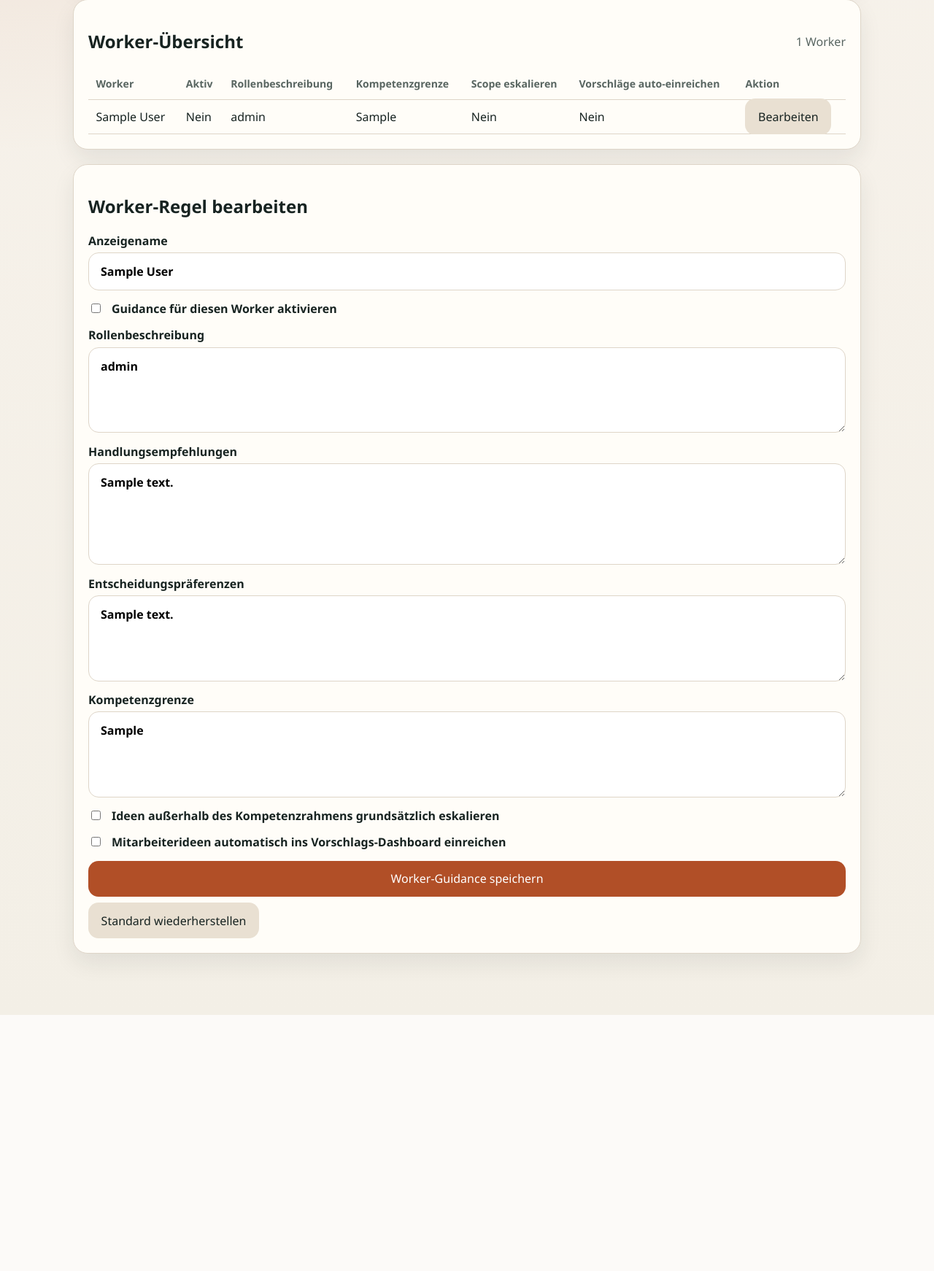
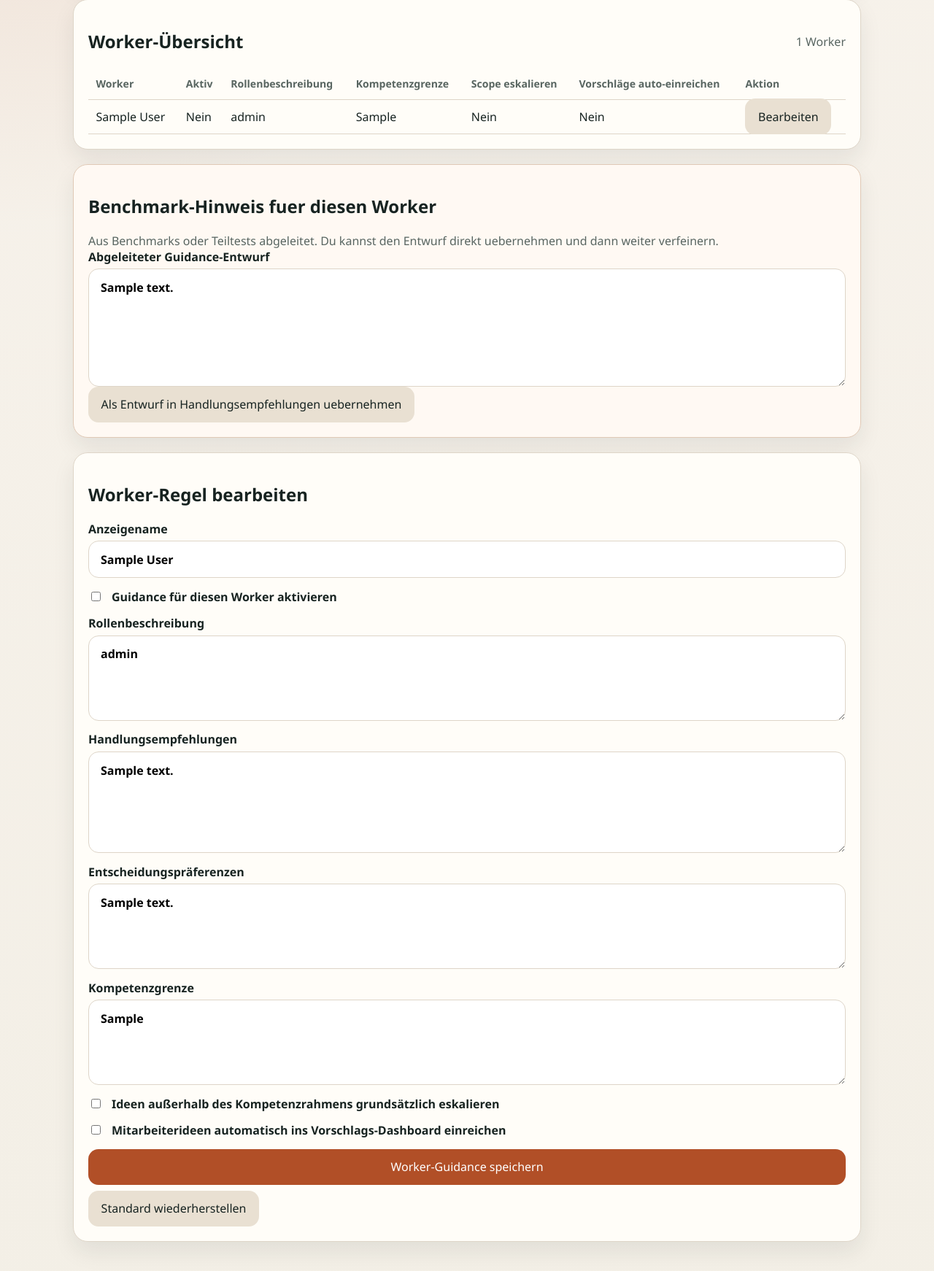
Before and after one commit to Feberdin/local-multi-agent-company, a FastAPI app: template services/web_ui/templates/worker_guidance.html in a window 1280 px wide. Shown: the part 463-2205 px from the top of the page at 73% size. Before the commit the page ends 1854 px from the top, so only its background shows below. Run offline with FastAPI, Linux system fonts and the light colour scheme; the template is opened without the code that fills it: most values are stand-ins (such as "Sample title", 1, 10 or a date in 2020); parts of the project's set-up code (start-up, migrations or seed data) failed here and were passed over; some libraries are stand-ins or nearby versions.

```diff
--- a/services/web_ui/app.py
+++ b/services/web_ui/app.py
@@ -20,6 +20,7 @@ from importlib import metadata
 from pathlib import Path
 from statistics import mean, median
 from typing import Any
+from urllib.parse import quote
 from zoneinfo import ZoneInfo, ZoneInfoNotFoundError
 
 import httpx
@@ -1725,6 +1726,118 @@ def _benchmark_recommendations(summary: dict[str, Any]) -> list[str]:
     return recommendations
 
 
+def _benchmark_guidance_lines(
+    summary: dict[str, Any],
+    probe_result: dict[str, Any] | None,
+) -> list[str]:
+    """
+    Turn benchmark signals into concrete worker-guidance language an operator can keep or edit.
+
+    Example:
+      top_error = "No access to necessary tools"
+      worker_name = "coding"
+      => guidance should explicitly forbid that generic blocker when file context is already available.
+    """
+
+    worker_name = str(summary.get("worker_name") or "")
+    top_error = str(summary.get("top_error") or "")
+    waiting_reason = str(summary.get("top_waiting_reason") or "")
+    active_count = int(summary.get("active_count") or 0)
+    failed_count = int(summary.get("failed_count") or 0)
+    warning_total = int(summary.get("warning_total") or 0)
+    average_duration = summary.get("average_duration_seconds")
+    probe_error = str((probe_result or {}).get("error_message") or "")
+    probe_failed = str((probe_result or {}).get("status") or "") == "failed"
+    combined_error_text = " ".join(
+        item for item in [top_error, probe_error] if item and item not in {"kein dominanter Fehler"}
+    ).lower()
+
+    lines: list[str] = []
+    if worker_name == "architecture" and (
+        probe_failed
+        or "keine nutzbare modellantwort" in combined_error_text
+        or "leer" in combined_error_text
+        or "summary" in combined_error_text
+    ):
+        lines.append(
+            "Pflichtfelder wie `summary`, `components`, `implementation_plan`, "
+            "`logging_strategy` und `test_strategy` duerfen nie leer bleiben."
+        )
+        lines.append(
+            "Wenn Details fehlen, liefere die kleinste konkrete, nichtleere Architekturantwort "
+            "statt leerer Strings, leerer Listen oder Platzhalter."
+        )
+    if worker_name == "coding" and (
+        "no access to necessary tools" in combined_error_text
+        or "did not generate any file operations" in combined_error_text
+        or "no file operations" in combined_error_text
+    ):
+        lines.append(
+            "Akzeptiere generische Blocker wie `No access to necessary tools` nicht als Endzustand, "
+            "solange `candidate_files` oder `file_context` sichtbar sind."
+        )
+        lines.append(
+            "Liefere dann den kleinsten sicheren `edit_plan` innerhalb der vorhandenen Ziel-Dateien "
+            "oder einen dateispezifischen Blocker mit echtem Pfad."
+        )
+    if active_count > 0 and isinstance(average_duration, (int, float)) and average_duration >= 300:
+        lines.append("Melde lange Wartephasen frueh als klaren Blocker oder Slow-Path statt minutenlang still zu wirken.")
+    if warning_total >= max(2, int(summary.get("run_count") or 0)):
+        lines.append("Nutze konkrete, kurze Fortschrittshinweise statt generischer Sammeltexte, wenn fast jeder Lauf Warnungen erzeugt.")
+    if waiting_reason not in {"", "kein typischer Wartegrund"}:
+        lines.append(
+            f"Wenn gewartet wird, benenne den Wartegrund konkret und reproduzierbar, zum Beispiel: `{waiting_reason}`."
+        )
+    if failed_count > 0 and not lines:
+        lines.append("Wenn ein Lauf scheitert, erklaere den kleinsten reproduzierbaren Blocker und den naechsten sicheren Schritt.")
+    return _deduplicate_preserve_order(lines)
+
+
+def _build_worker_guidance_suggestion(
+    summary: dict[str, Any],
+    probe_result: dict[str, Any] | None,
+) -> dict[str, Any] | None:
+    """Create one operator-friendly benchmark hint that can be opened directly in the worker-guidance editor."""
+
+    hint_lines = _benchmark_guidance_lines(summary, probe_result)
+    if not hint_lines:
+        return None
+
+    evidence_parts = [
+        str(summary.get("top_error") or ""),
+        str(summary.get("top_waiting_reason") or ""),
+        str((probe_result or {}).get("error_message") or ""),
+    ]
+    evidence = " | ".join(
+        item for item in evidence_parts if item and item not in {"kein dominanter Fehler", "kein typischer Wartegrund"}
+    )
+    hint_text = "\n".join(hint_lines)
+    worker_name = str(summary.get("worker_name") or "")
+    return {
+        "worker_name": worker_name,
+        "worker_label": str(summary.get("label") or WORKER_LABELS.get(worker_name, worker_name)),
+        "hint_lines": hint_lines,
+        "hint_text": hint_text,
+        "hint_preview": _clip_text(hint_text, max_length=220),
+        "evidence": evidence or "Keine einzelne Spitzenursache sichtbar, aber die Benchmarks zeigen Optimierungspotenzial.",
+        "guidance_href": (
+            f"/worker-guidance?edit={worker_name}&benchmark_hint={quote(hint_text, safe='')}"
+        ),
+    }
+
+
+def _deduplicate_preserve_order(values: list[str]) -> list[str]:
+    """Keep operator hints readable by collapsing duplicates while preserving the first useful phrasing."""
+
+    unique_values: list[str] = []
+    for value in values:
+        normalized = value.strip()
+        if not normalized or normalized in unique_values:
+            continue
+        unique_values.append(normalized)
+    return unique_values
+
+
 def _worker_run_records(task: dict[str, Any]) -> list[dict[str, Any]]:
     """Flatten one decorated task into benchmarkable worker runs with readable input, outcome, and runtime data."""
 
@@ -2678,6 +2791,20 @@ async def _load_benchmarks_context(
         hidden_tasks_before_reset=hidden_tasks_before_reset,
     )
     worker_probe_report = _decorate_worker_probe_registry(_as_mapping(_response_json(worker_probe_response, {})))
+    latest_probe_results_by_worker = {
+        str(result.get("worker_name") or ""): result for result in worker_probe_report["latest_results"]
+    }
+    guidance_suggestions_by_worker = {
+        worker_summary["worker_name"]: _build_worker_guidance_suggestion(
+            worker_summary,
+            latest_probe_results_by_worker.get(worker_summary["worker_name"]),
+        )
+        for worker_summary in benchmark_report["worker_summaries"]
+    }
+    for worker_summary in benchmark_report["worker_summaries"]:
+        worker_summary["guidance_suggestion"] = guidance_suggestions_by_worker.get(worker_summary["worker_name"])
+    for probe_result in worker_probe_report["latest_results"]:
+        probe_result["guidance_suggestion"] = guidance_suggestions_by_worker.get(str(probe_result.get("worker_name") or ""))
     if skipped_tasks:
         messages.append(
             f"{len(skipped_tasks)} Aufgaben konnten nicht vollständig in die Benchmark-Auswertung aufgenommen werden."
@@ -2879,6 +3006,8 @@ async def _load_worker_guidance_context(
     edit_worker_name: str | None = None,
     error_message: str | None = None,
     success_message: str | None = None,
+    benchmark_hint: str | None = None,
+    apply_benchmark_hint: bool = False,
 ) -> dict[str, Any]:
     registry_response = await _api_request("GET", "/api/settings/worker-guidance")
     registry = _as_mapping(_response_json(registry_response, {"workers": []}))
@@ -2907,6 +3036,14 @@ async def _load_worker_guidance_context(
         )
         form_values["operator_recommendations_text"] = "\n".join(edit_worker.get("operator_recommendations", []))
         form_values["decision_preferences_text"] = "\n".join(edit_worker.get("decision_preferences", []))
+    normalized_benchmark_hint = str(benchmark_hint or "").strip()
+    if normalized_benchmark_hint and apply_benchmark_hint:
+        form_values["operator_recommendations_text"] = "\n".join(
+            _deduplicate_preserve_order(
+                _split_lines(form_values.get("operator_recommendations_text", ""))
+                + _split_lines(normalized_benchmark_hint)
+            )
+        )
 
     messages = [error_message] if error_message else []
     if registry_response.status_code >= 400:
@@ -2916,6 +3053,8 @@ async def _load_worker_guidance_context(
         "worker_guidance_registry": registry,
         "workers": workers,
         "worker_guidance_form_values": form_values,
+        "benchmark_hint_text": normalized_benchmark_hint or None,
+        "benchmark_hint_applied": bool(normalized_benchmark_hint and apply_benchmark_hint),
         "error_message": " ".join(item for item in messages if item) or None,
         "success_message": success_message,
     }
@@ -3328,8 +3467,17 @@ async def web_search_page(request: Request, edit: str | None = Query(default=Non
 
 
 @app.get("/worker-guidance", response_class=HTMLResponse)
-async def worker_guidance_page(request: Request, edit: str | None = Query(default=None)) -> HTMLResponse:
-    context = await _load_worker_guidance_context(edit_worker_name=edit)
+async def worker_guidance_page(
+    request: Request,
+    edit: str | None = Query(default=None),
+    benchmark_hint: str | None = Query(default=None),
+    apply_benchmark_hint: bool = Query(default=False),
+) -> HTMLResponse:
+    context = await _load_worker_guidance_context(
+        edit_worker_name=edit,
+        benchmark_hint=benchmark_hint,
+        apply_benchmark_hint=apply_benchmark_hint,
+    )
     return templates.TemplateResponse(
         request=request,
         name="worker_guidance.html",
@@ -3498,6 +3646,8 @@ async def update_worker_guidance(
     competence_boundary: str = Form(...),
     escalate_out_of_scope: bool = Form(False),
     auto_submit_suggestions: bool = Form(False),
+    benchmark_hint: str = Form(""),
+    apply_benchmark_hint: bool = Form(False),
 ) -> Response:
     payload = {
         "worker_name": worker_name,
@@ -3513,7 +3663,12 @@ async def update_worker_guidance(
     response = await _api_request("PUT", f"/api/settings/worker-guidance/{worker_name}", json_payload=payload)
     if response.status_code >= 400:
         detail = _response_detail(response, "Die Worker-Guidance konnte nicht gespeichert werden.")
-        context = await _load_worker_guidance_context(edit_worker_name=worker_name, error_message=detail)
+        context = await _load_worker_guidance_context(
+            edit_worker_name=worker_name,
+            error_message=detail,
+            benchmark_hint=benchmark_hint,
+            apply_benchmark_hint=apply_benchmark_hint,
+        )
         context["worker_guidance_form_values"].update(payload)
         context["worker_guidance_form_values"]["operator_recommendations_text"] = operator_recommendations_text
         context["worker_guidance_form_values"]["decision_preferences_text"] = decision_preferences_text
--- a/services/web_ui/templates/worker_guidance.html
+++ b/services/web_ui/templates/worker_guidance.html
@@ -84,10 +84,40 @@ How to debug: If a worker policy does not save, inspect the returned validation
         </div>
       </section>
 
+      {% if benchmark_hint_text %}
+      <section class="panel panel-note">
+        <div class="panel-header">
+          <div>
+            <h2>Benchmark-Hinweis fuer diesen Worker</h2>
+            <span class="muted">Aus Benchmarks oder Teiltests abgeleitet. Du kannst den Entwurf direkt uebernehmen und dann weiter verfeinern.</span>
+          </div>
+          {% if benchmark_hint_applied %}
+          <span class="status status-done">im Entwurf enthalten</span>
+          {% endif %}
+        </div>
+        <label>
+          Abgeleiteter Guidance-Entwurf
+          <textarea rows="6" readonly>{{ benchmark_hint_text }}</textarea>
+        </label>
+        {% if not benchmark_hint_applied %}
+        <form method="get" action="/worker-guidance" class="toolbar-inline">
+          <input type="hidden" name="edit" value="{{ worker_guidance_form_values.worker_name }}">
+          <input type="hidden" name="benchmark_hint" value="{{ benchmark_hint_text }}">
+          <input type="hidden" name="apply_benchmark_hint" value="true">
+          <button type="submit" class="secondary-button">Als Entwurf in Handlungsempfehlungen uebernehmen</button>
+        </form>
+        {% endif %}
+      </section>
+      {% endif %}
+
       <section class="panel">
         <h2>Worker-Regel bearbeiten</h2>
         <form method="post" action="/settings/worker-guidance" class="stack">
           <input type="hidden" name="worker_name" value="{{ worker_guidance_form_values.worker_name }}">
+          {% if benchmark_hint_text %}
+          <input type="hidden" name="benchmark_hint" value="{{ benchmark_hint_text }}">
+          <input type="hidden" name="apply_benchmark_hint" value="{{ 'true' if benchmark_hint_applied else 'false' }}">
+          {% endif %}
           <label>
             Anzeigename
             <input type="text" name="display_name" value="{{ worker_guidance_form_values.display_name }}" required>
```
Also changed, not shown: services/architecture_worker/app.py (+182 -32 lines), services/web_ui/templates/benchmarks.html (+20 -0 lines), tests/unit/test_architecture_worker.py (+130 -0 lines), tests/unit/test_web_ui_benchmarks.py (+54 -0 lines).
